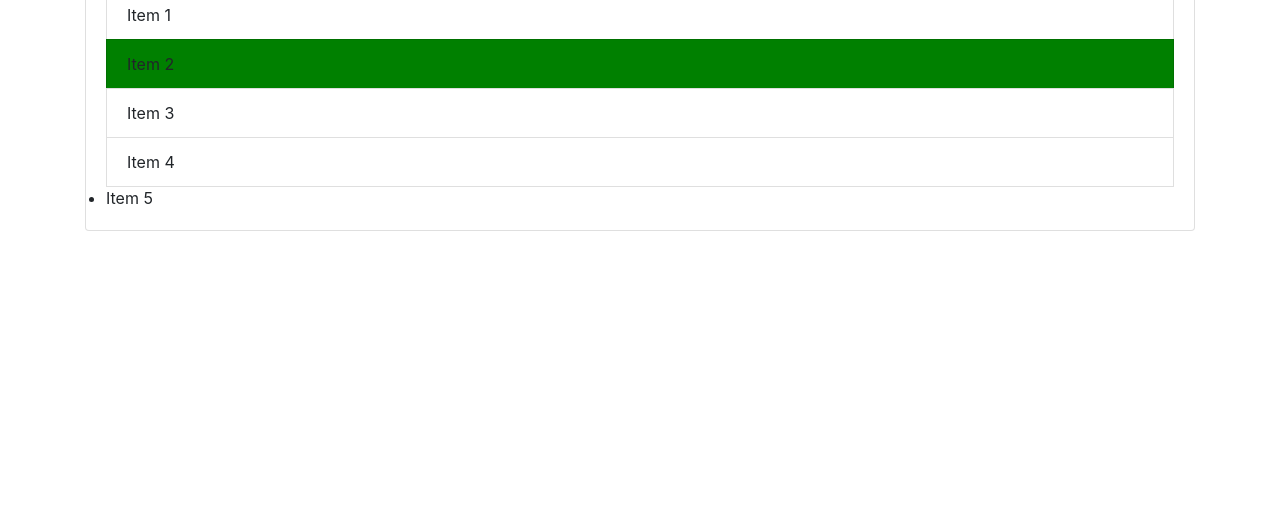
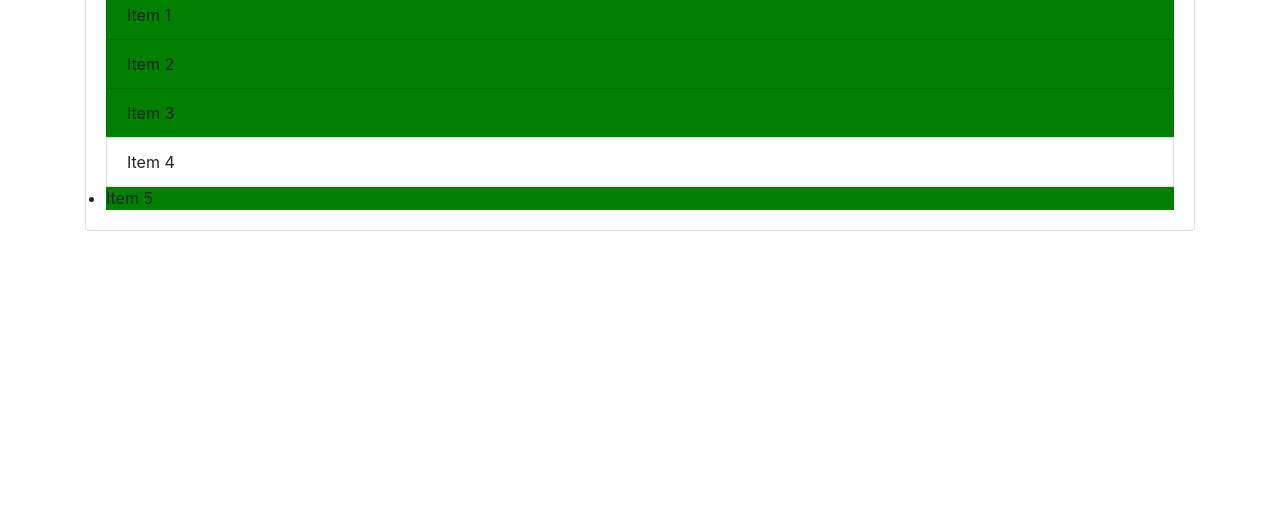
Before and after one commit to Anuj11041999/chatapp, a plain HTML site: page demo.html in a window 1280 px wide. Shown: the part 290-800 px from the top of the page. Drawn offline with nearby package versions, Linux system fonts and the light colour scheme.

Commit message:
second commit

```diff
--- a/demo.html
+++ b/demo.html
@@ -41,12 +41,24 @@
     //for(let i=0;i<addItem.length;i++){
       //  addItem[i].style.fontWeight = "bold";
     //}
-    var li = document.getElementsByTagName("li");
+    //var li = document.getElementsByTagName("li");
+    //li[1].style.backgroundColor = "green";
+
+    //for(let i=0;i<addItem.length;i++){
+      //  li[i].style.fontWeight = "bold";
+    //}
+    // document.querySelector exercise
+    //var seconditem = document.querySelector(".list-group-item:nth-child(2)");
+    //var thirditem = document.querySelector(".list-group-item:nth-child(3)");
+    //seconditem.style.backgroundColor = "green";
+    //thirditem.style.visibility = "hidden";
+
+    // document.querySelectorAll exercise
+    var li = document.querySelectorAll("li")
     li[1].style.backgroundColor = "green";
-
-    for(let i=0;i<addItem.length;i++){
-        li[i].style.fontWeight = "bold";
+    var odd = document.querySelectorAll("li:nth-child(odd");
+    for(let i=0;i<odd.length;i++){
+        odd[i].style.backgroundColor = "green";
     }
-
 </script>
 </html>
```
